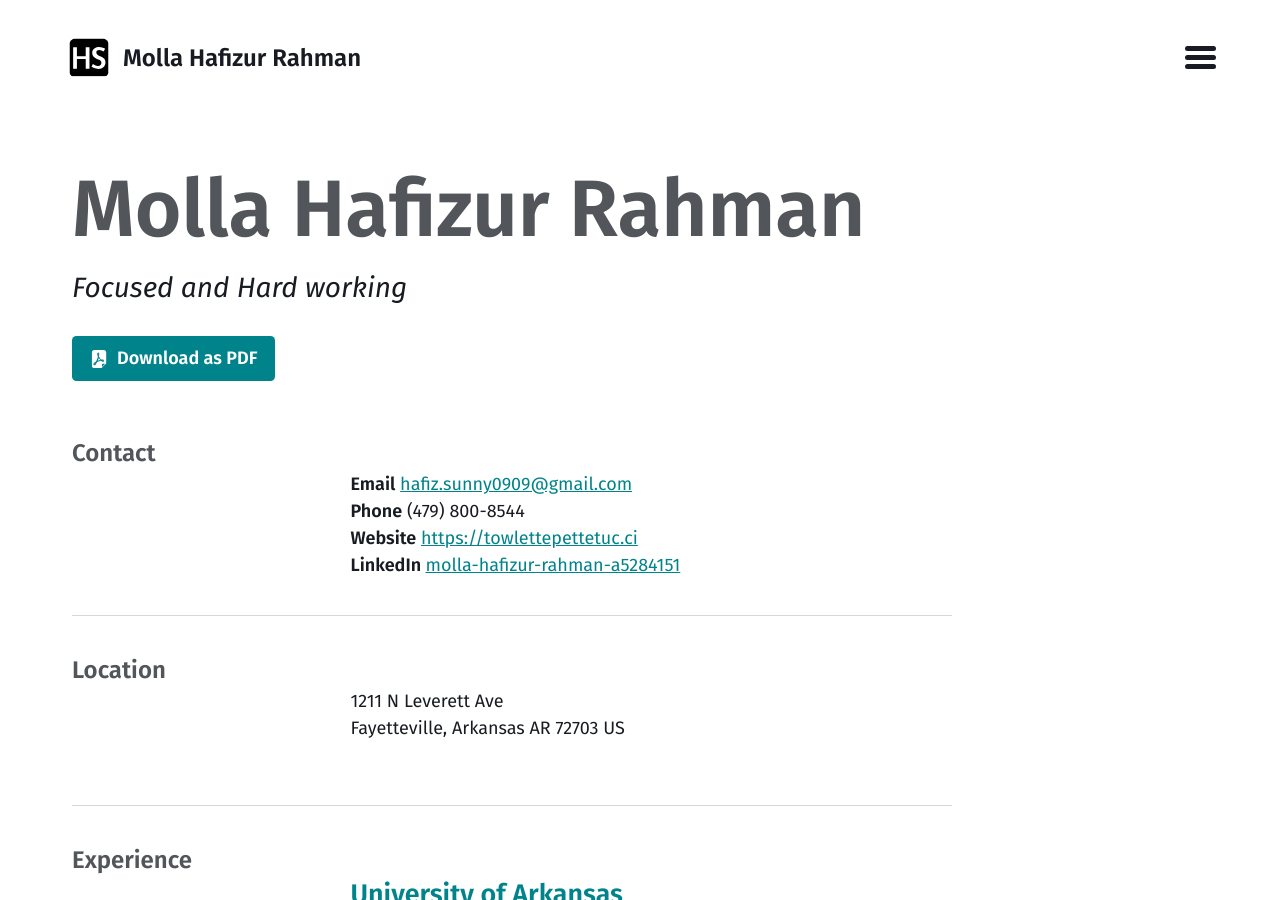
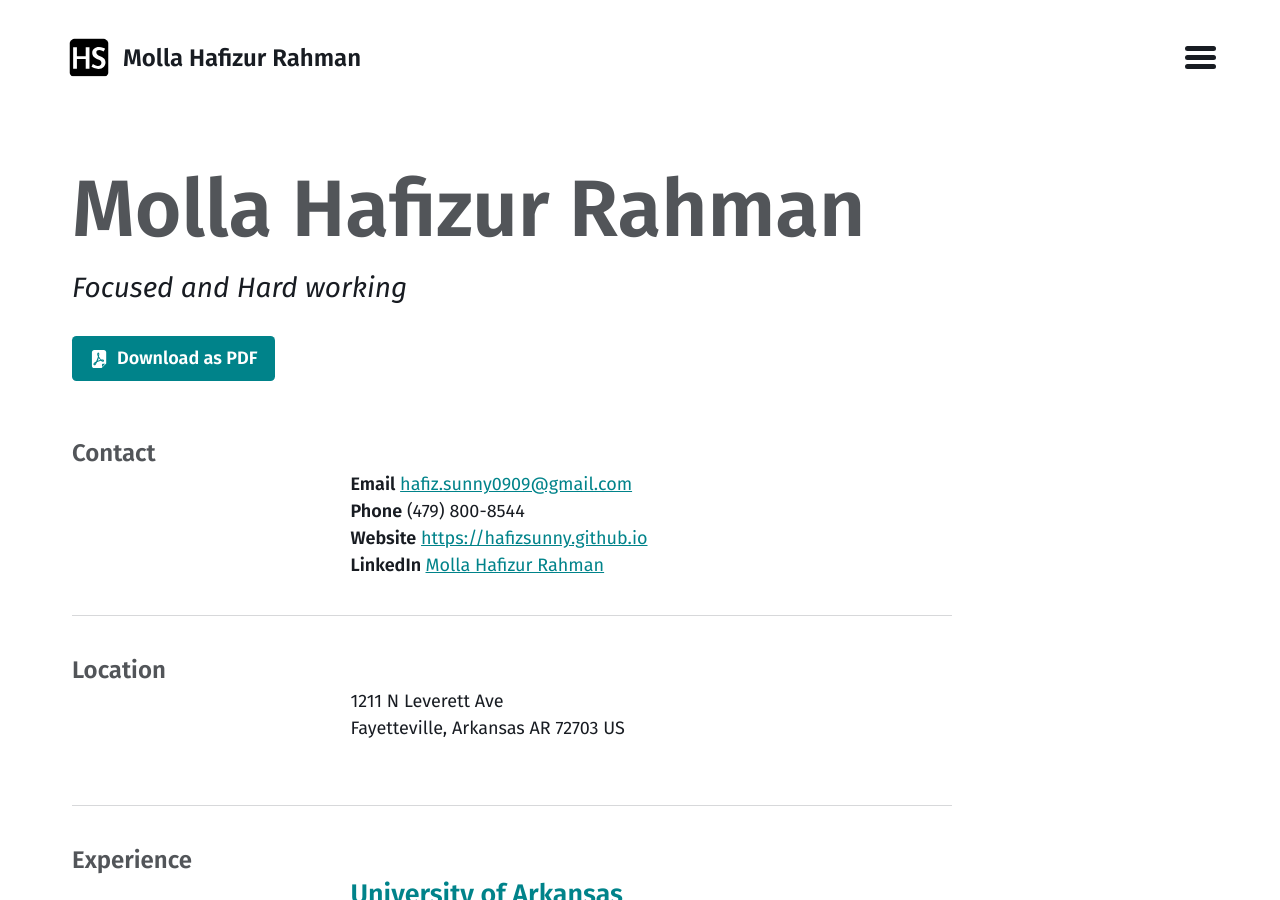
Before and after one commit to HafizSunny/HafizSunny09.github.io, a Jekyll site: the page built from cv.md, in a window 1280 px wide and 900 px high. Built offline with Jekyll 4.4.1, drawn with Linux system fonts in a browser that asks for light colours.

Commit message:
Update cv.json

```diff
--- a/_data/cv.json
+++ b/_data/cv.json
@@ -5,7 +5,7 @@
     "picture": "/images/bio-photo.jpg",
     "email": "hafiz.sunny0909@gmail.com",
     "phone": "(479) 800-8544",
-    "website": "https://towlettepettetuc.ci",
+    "website": "https://hafizsunny.github.io",
     "summary": "",
     "location": {
       "address": "1211 N Leverett Ave",
@@ -17,7 +17,7 @@
     "profiles": [
       {
         "network": "LinkedIn",
-        "username": "molla-hafizur-rahman-a5284151",
+        "username": "Molla Hafizur Rahman",
         "url": "https://www.linkedin.com/in/molla-hafizur-rahman-a5284151/"
       }
     ]
```
